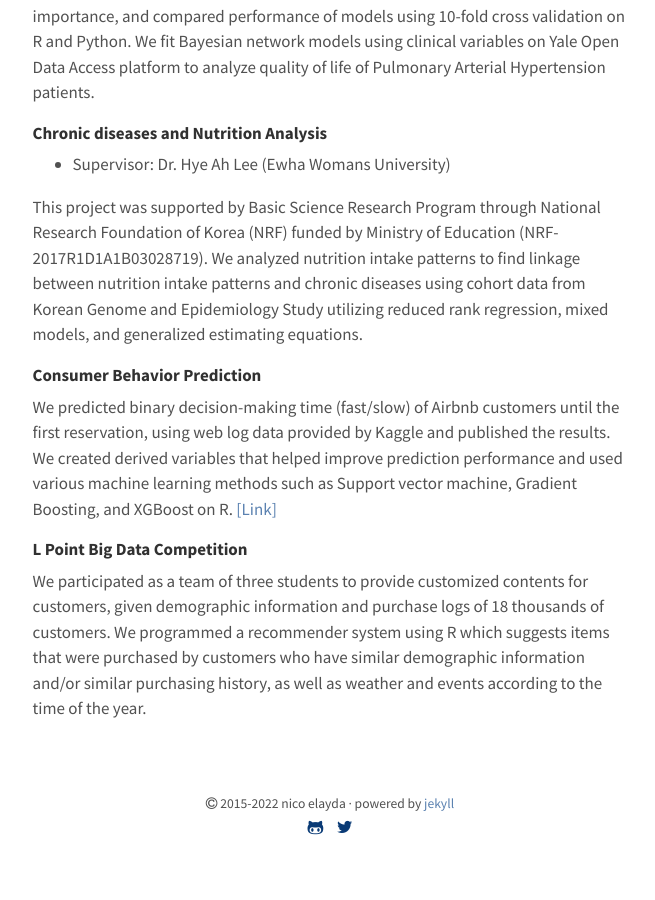
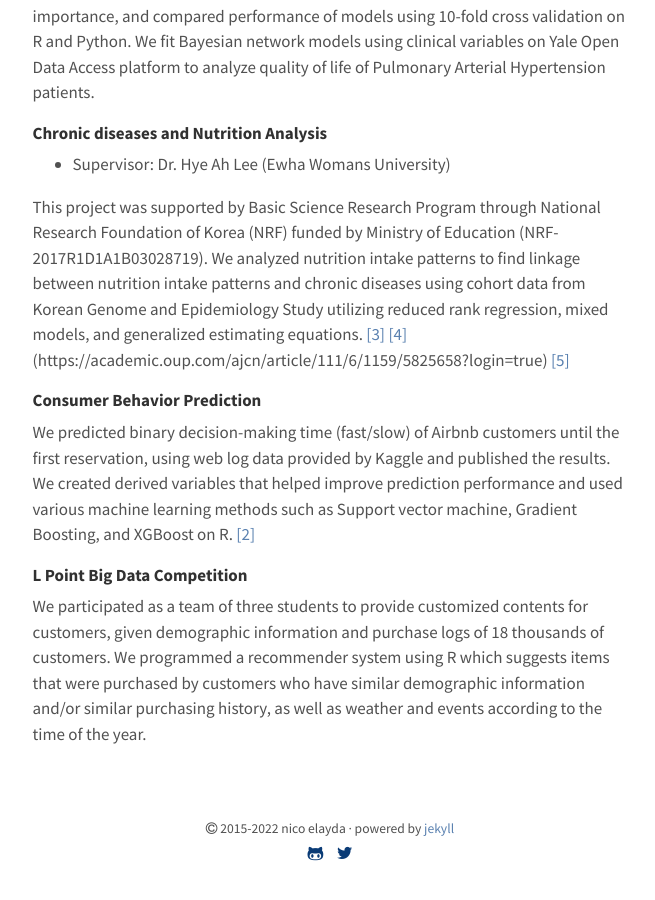
Before and after one commit to hyoin-an/hyoin-an.github.io, a Jekyll site: the page built from about.md, in a window 1280 px wide and 900 px high, scrolled down 1214 px. Shown: the whole window, without its empty margins (310-965 px from the left). Built offline with Jekyll 4.4.1, drawn with Linux system fonts in a browser that asks for light colours; before the commit the page ends 2089 px from its top, so only the background shows below that.

Commit message:
Update about.md

```diff
--- a/about.md
+++ b/about.md
@@ -41,12 +41,12 @@ We fit Bayesian network models using clinical variables on Yale Open Data Access
 - Supervisor: Dr. Hye Ah Lee (Ewha Womans University)
 
 This project was supported by Basic Science Research Program through National Research Foundation of Korea (NRF) funded by Ministry of Education (NRF-2017R1D1A1B03028719).
-We analyzed nutrition intake patterns to find linkage between nutrition intake patterns and chronic diseases using cohort data from Korean Genome and Epidemiology Study utilizing reduced rank regression, mixed models, and generalized estimating equations.
+We analyzed nutrition intake patterns to find linkage between nutrition intake patterns and chronic diseases using cohort data from Korean Genome and Epidemiology Study utilizing reduced rank regression, mixed models, and generalized estimating equations. [[3]](https://www.mdpi.com/2072-6643/11/10/2434) [[4]](https://www.nature.com/articles/s41598-020-57931-w) (https://academic.oup.com/ajcn/article/111/6/1159/5825658?login=true) [[5]](https://academic.oup.com/ajcn/article/111/6/1159/5825658?login=true)
 
 #### Consumer Behavior Prediction
 
 We predicted binary decision-making time (fast/slow) of Airbnb customers until the first reservation, using web log data provided by Kaggle and published the results.
-We created derived variables that helped improve prediction performance and used various machine learning methods such as Support vector machine, Gradient Boosting, and XGBoost on R. [[Link]](https://www.koreascience.or.kr/article/JAKO201919341608325.page)
+We created derived variables that helped improve prediction performance and used various machine learning methods such as Support vector machine, Gradient Boosting, and XGBoost on R. [[2]](https://www.koreascience.or.kr/article/JAKO201919341608325.page)
 
 #### L Point Big Data Competition
 
```
